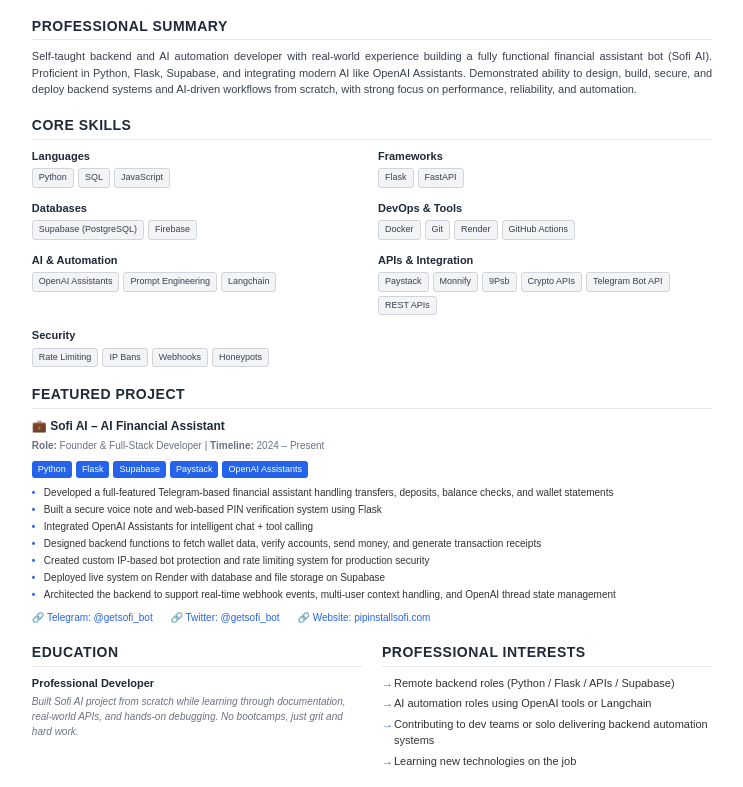
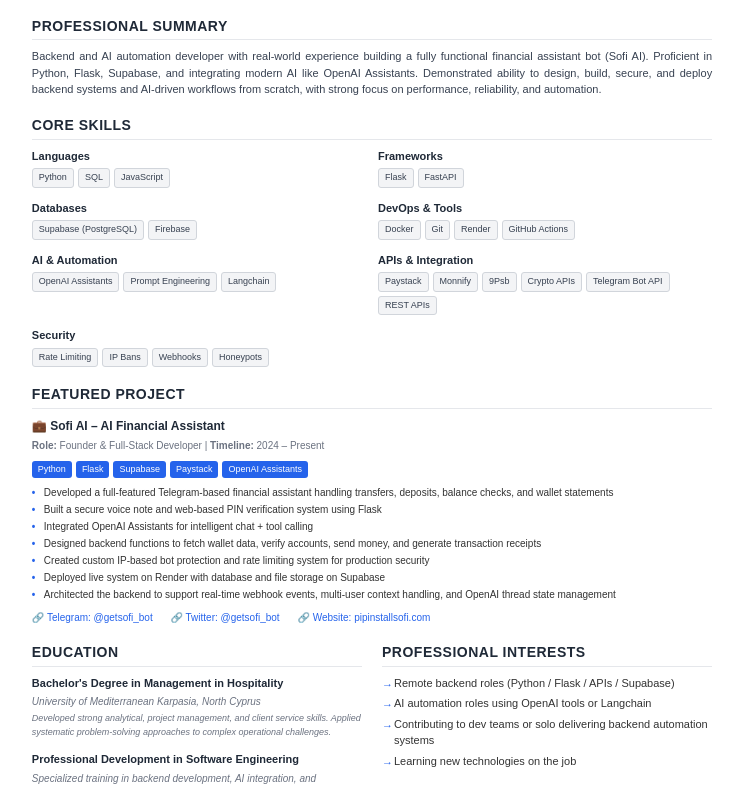
Before and after one commit to Gone-crazy1/cv-website, a plain HTML site: page cv-pdf.html in a window 1280 px wide. Shown: the part 159-946 px from the top of the page, without its empty margins (268-1011 px from the left). Drawn offline with Linux system fonts and the light colour scheme.

Commit message:
Update education and professional summary
- Add proper university education: Bachelor's in Management in Hospitality from University of Mediterranean Karpasia, North Cyprus
- Remove 'self-taught' references for more professional presentation
- Add professional development section for technical skills
- Enhance education section with relevant skills transfer from hospitality to tech

```diff
--- a/cv-pdf.html
+++ b/cv-pdf.html
@@ -312,7 +312,7 @@
             <h2 class="section-title">Professional Summary</h2>
             <div class="section-content">
                 <p class="summary-text">
-                    Self-taught backend and AI automation developer with real-world experience building a fully functional financial assistant bot (Sofi AI). Proficient in Python, Flask, Supabase, and integrating modern AI like OpenAI Assistants. Demonstrated ability to design, build, secure, and deploy backend systems and AI-driven workflows from scratch, with strong focus on performance, reliability, and automation.
+                    Backend and AI automation developer with real-world experience building a fully functional financial assistant bot (Sofi AI). Proficient in Python, Flask, Supabase, and integrating modern AI like OpenAI Assistants. Demonstrated ability to design, build, secure, and deploy backend systems and AI-driven workflows from scratch, with strong focus on performance, reliability, and automation.
                 </p>
             </div>
         </section>
@@ -425,8 +425,13 @@
                 <h2 class="section-title">Education</h2>
                 <div class="section-content">
                     <div class="education-item">
-                        <h4>Professional Developer</h4>
-                        <p>Built Sofi AI project from scratch while learning through documentation, real-world APIs, and hands-on debugging. No bootcamps, just grit and hard work.</p>
+                        <h4>Bachelor's Degree in Management in Hospitality</h4>
+                        <p>University of Mediterranean Karpasia, North Cyprus</p>
+                        <p style="margin-top: 3px; font-size: 9px;">Developed strong analytical, project management, and client service skills. Applied systematic problem-solving approaches to complex operational challenges.</p>
+                    </div>
+                    <div class="education-item" style="margin-top: 12px;">
+                        <h4>Professional Development in Software Engineering</h4>
+                        <p>Specialized training in backend development, AI integration, and production system deployment through intensive project-based learning and industry documentation.</p>
                     </div>
                 </div>
             </section>
```
Also changed, not shown: index.html (+8 -3 lines).
